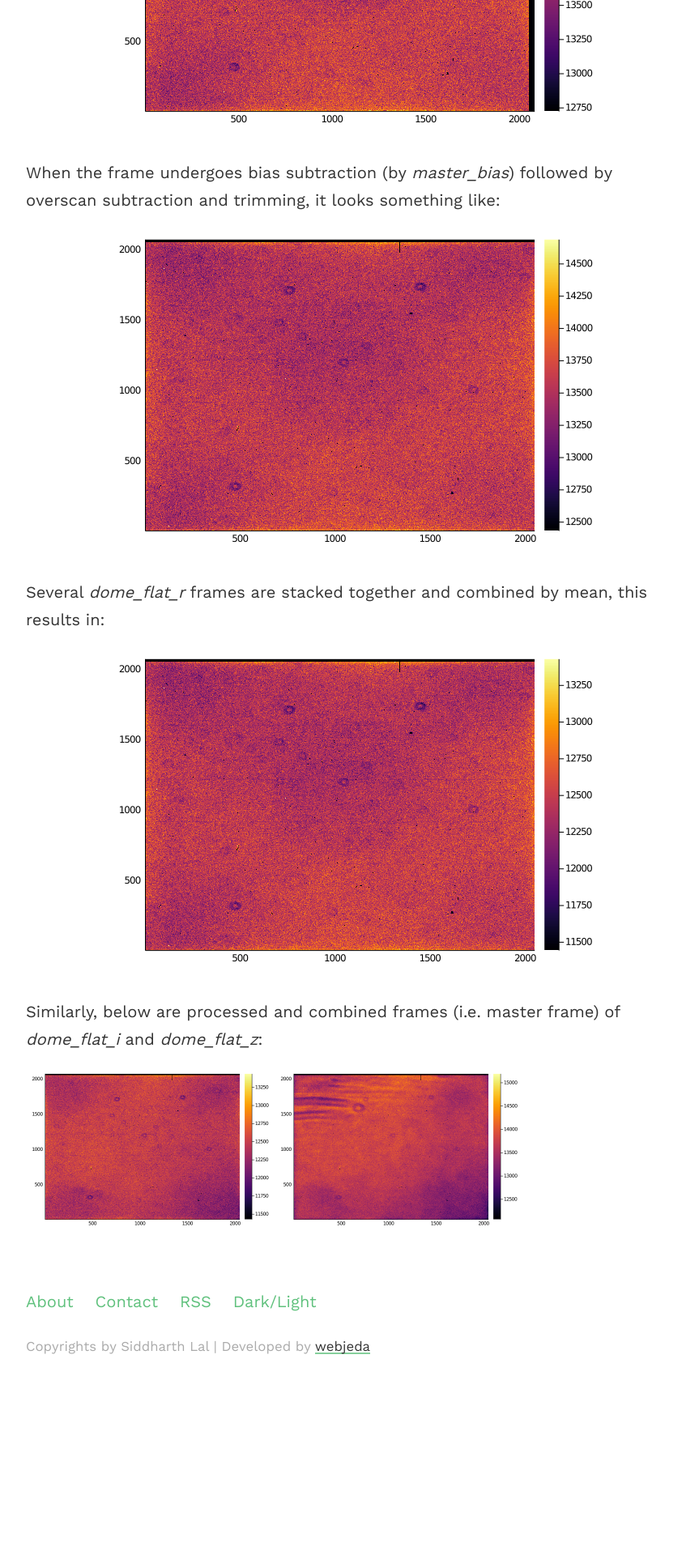
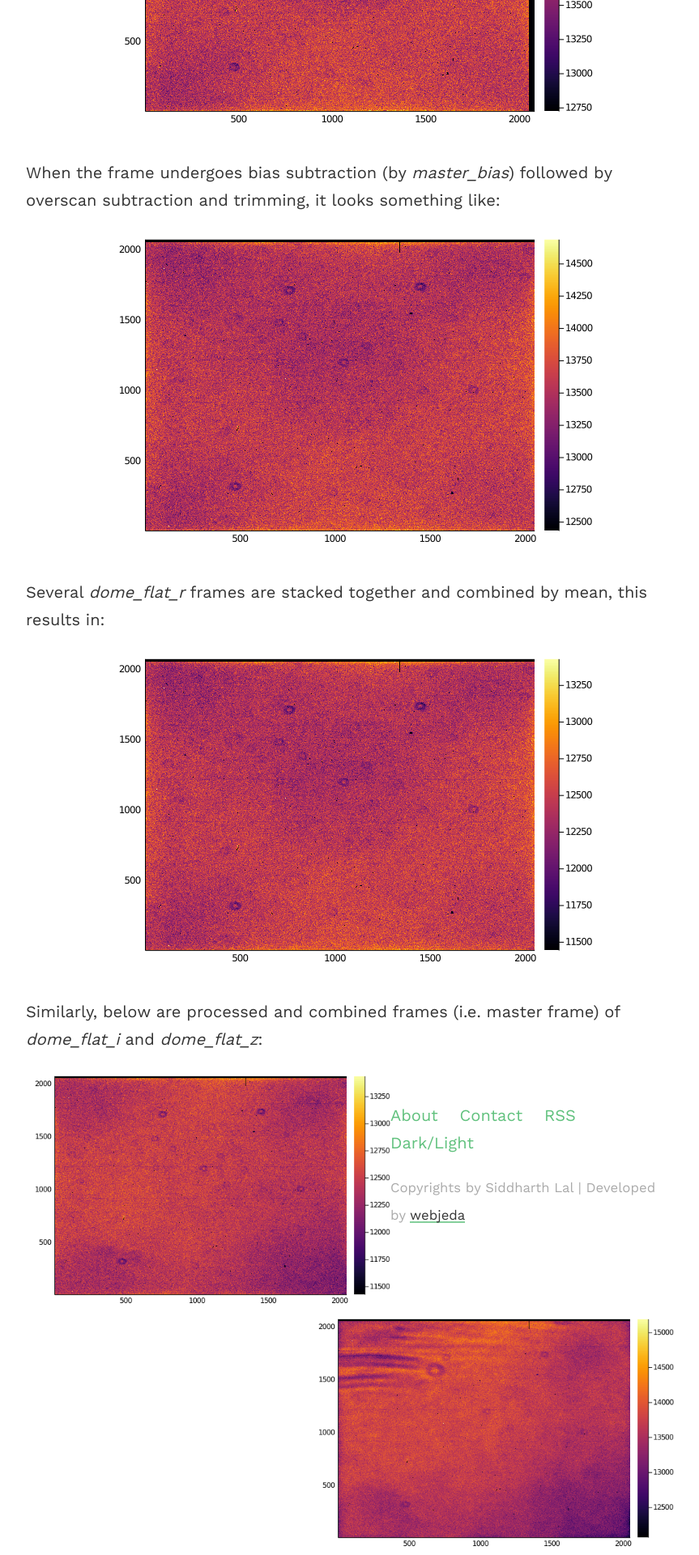
Before and after one commit to siddharthlal25/blog, a Jekyll site: the page built from _posts/2020-08-30-gsoc-blog-7.md, in a window 1280 px wide. Shown: the part 2778-4698 px from the top of the page at 81% size, without its empty margins (208-1071 px from the left). Built offline with Jekyll 4.4.1, drawn with Linux system fonts in a browser that asks for light colours; before the commit the page ends 4456 px from its top, so only the background shows below that.

Commit message:
fixed image

```diff
--- a/_posts/2020-08-30-gsoc-blog-7.md
+++ b/_posts/2020-08-30-gsoc-blog-7.md
@@ -51,4 +51,4 @@ Several *dome_flat_r* frames are stacked together and combined by mean, this res
 
 Similarly, below are processed and combined frames (i.e. master frame) of *dome_flat_i* and *dome_flat_z*:
 
-<img src = "https://raw.githubusercontent.com/siddharthlal25/blog/master/_images/dome_flat/i/master.png" width="300" height="200"> <img src = "https://raw.githubusercontent.com/siddharthlal25/blog/master/_images/dome_flat/z/master.png" width="300" height="200">
+<img src = "https://raw.githubusercontent.com/siddharthlal25/blog/master/_images/dome_flat/i/master.png" width="450" height="300" style="float:left"> <img src = "https://raw.githubusercontent.com/siddharthlal25/blog/master/_images/dome_flat/z/master.png" width="450" height="300" style="float:right">
```
